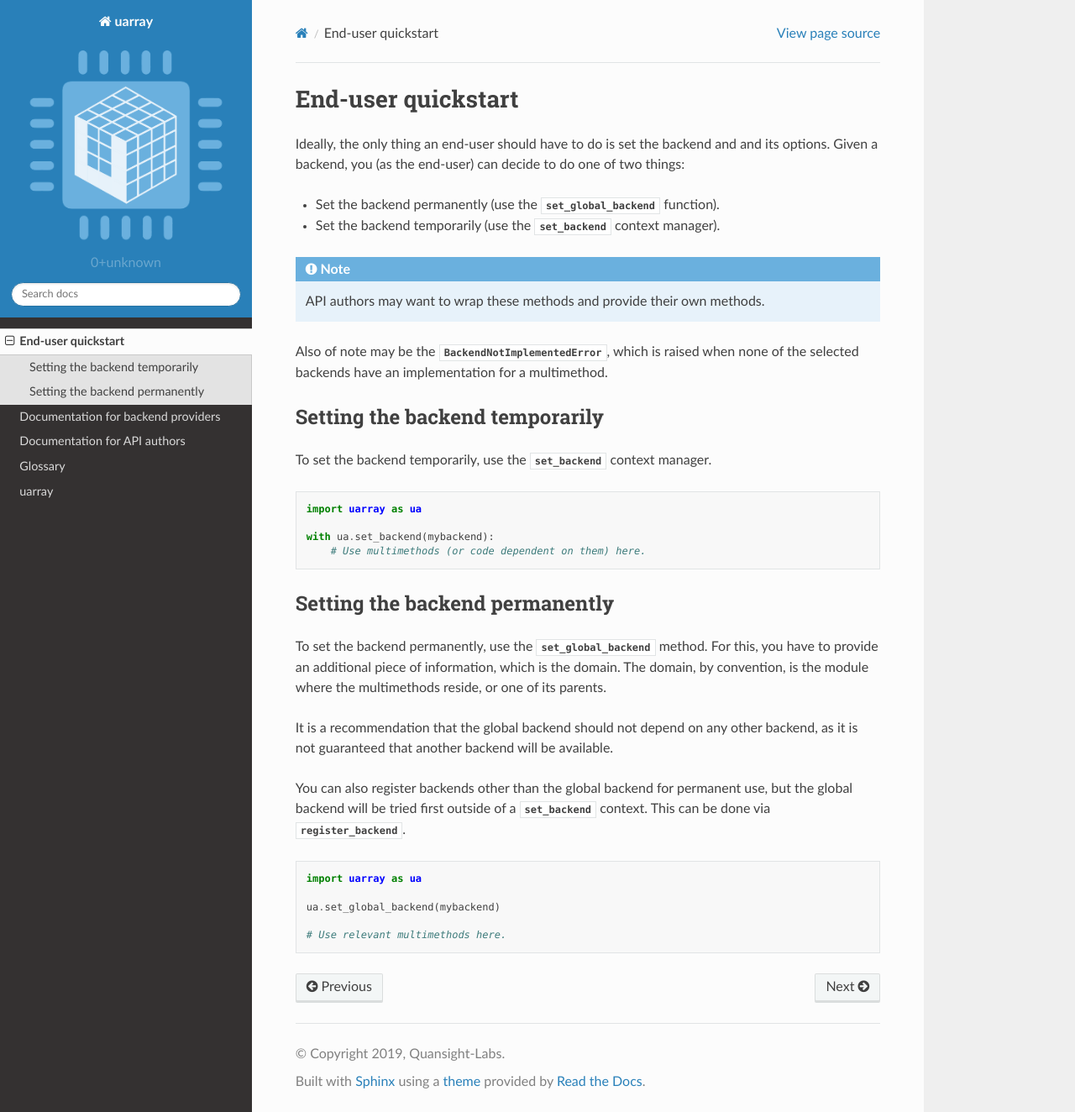
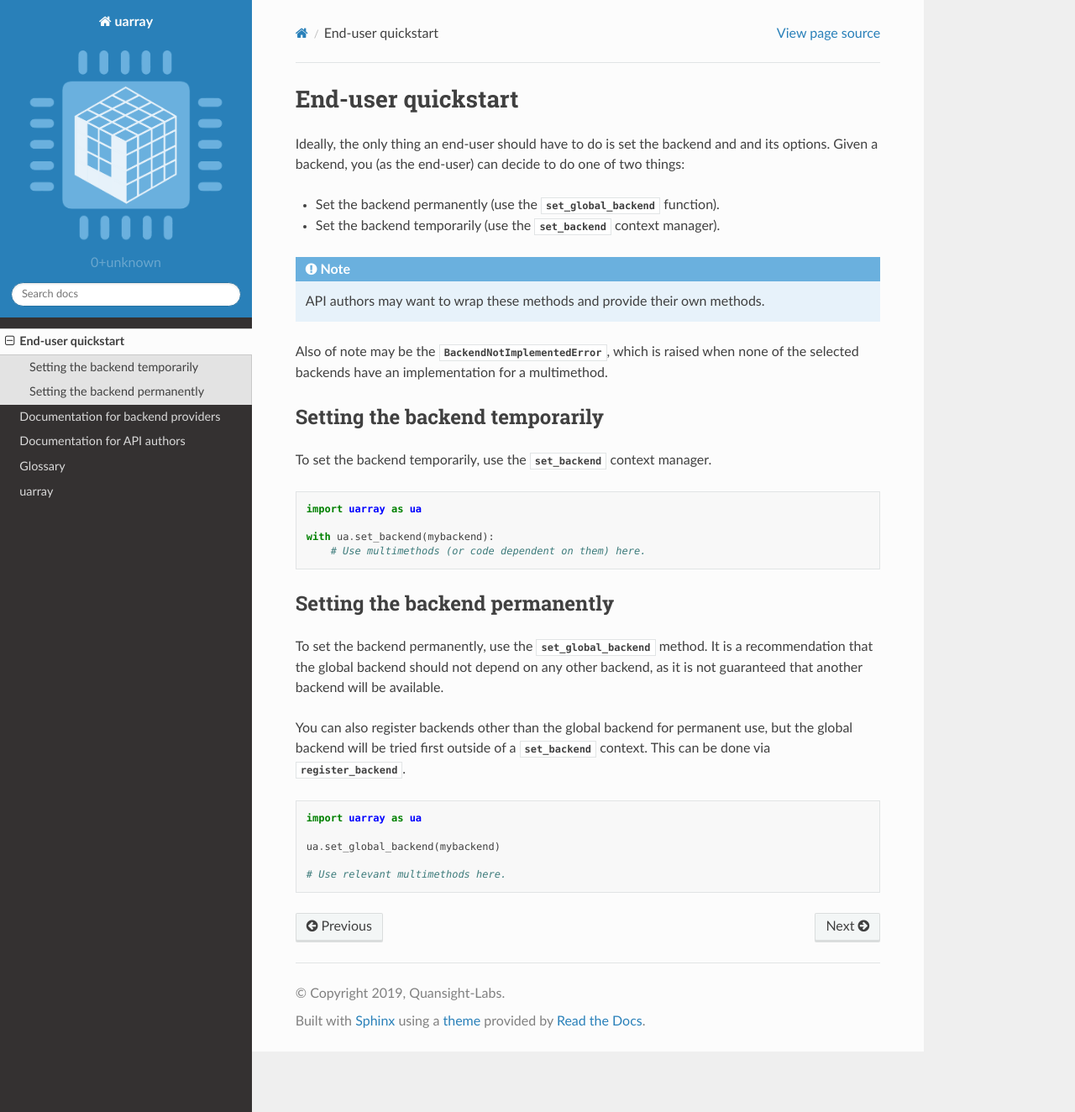
Before and after one commit to Quansight-Labs/uarray, a Sphinx documentation site: the page built from docs/enduser_docs.rst, in a window 1280 px wide and 1324 px high. Shown: the whole window at 84% size. Built offline with Sphinx 7.4.7 and the Read the Docs theme 2.0.0, drawn with Linux system fonts in a browser that asks for light colours.

Commit message:
Revise the documentation slightly.

```diff
--- a/docs/enduser_docs.rst
+++ b/docs/enduser_docs.rst
@@ -34,13 +34,9 @@ Setting the backend permanently
 -------------------------------
 
 To set the backend permanently, use the :obj:`set_global_backend`
-method. For this, you have to provide an additional piece of information,
-which is the domain. The domain, by convention, is the module where the
-multimethods reside, or one of its parents.
-
-It is a recommendation that the global backend should not depend on any
-other backend, as it is not guaranteed that another backend will be
-available.
+method. It is a recommendation that the global backend should not
+depend on any other backend, as it is not guaranteed that another
+backend will be available.
 
 You can also register backends other than the global backend for permanent
 use, but the global backend will be tried first outside of a :obj:`set_backend`
```
Also changed, not shown: docs/libauthor_docs.rst (+8 -0 lines).
